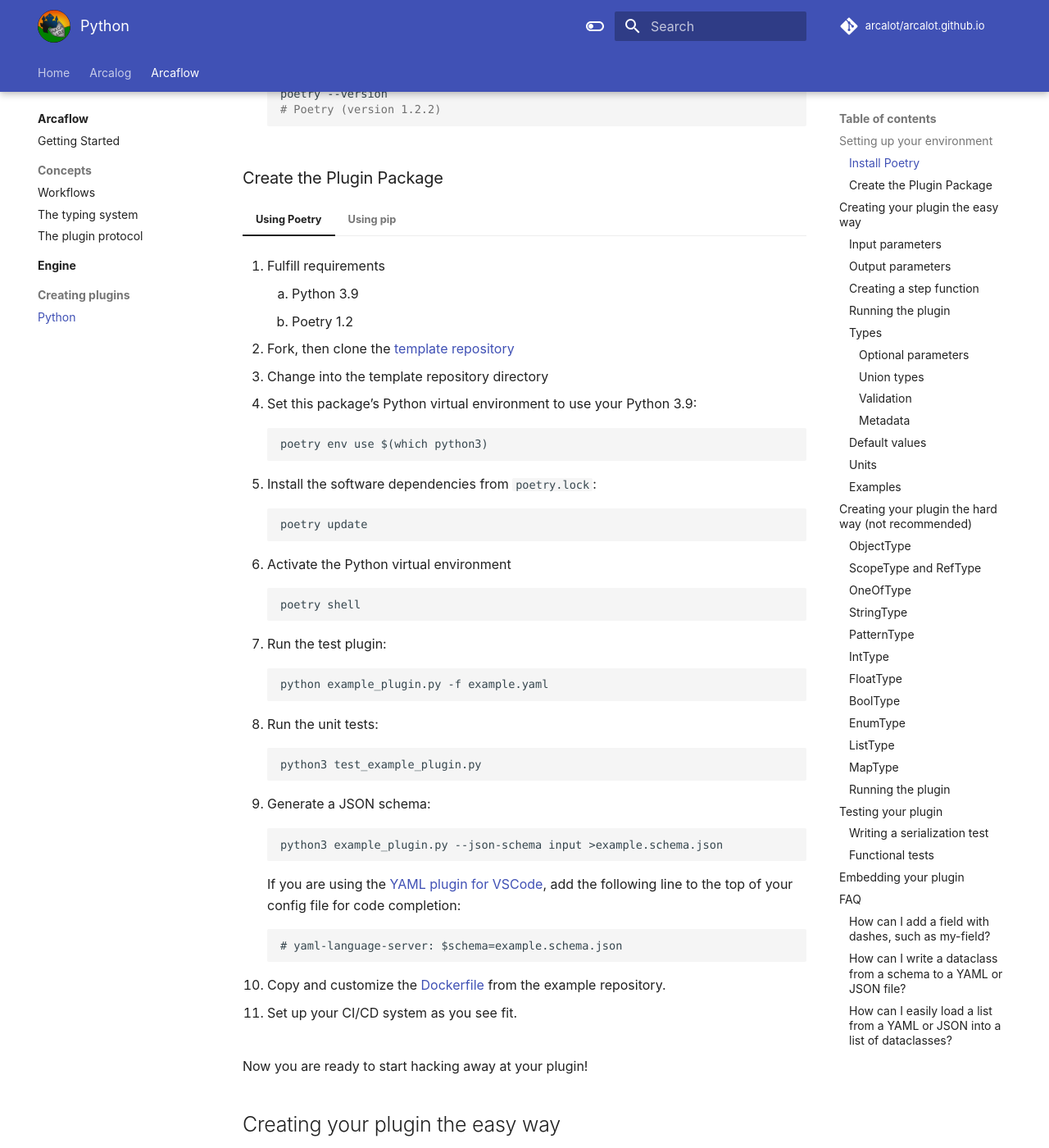
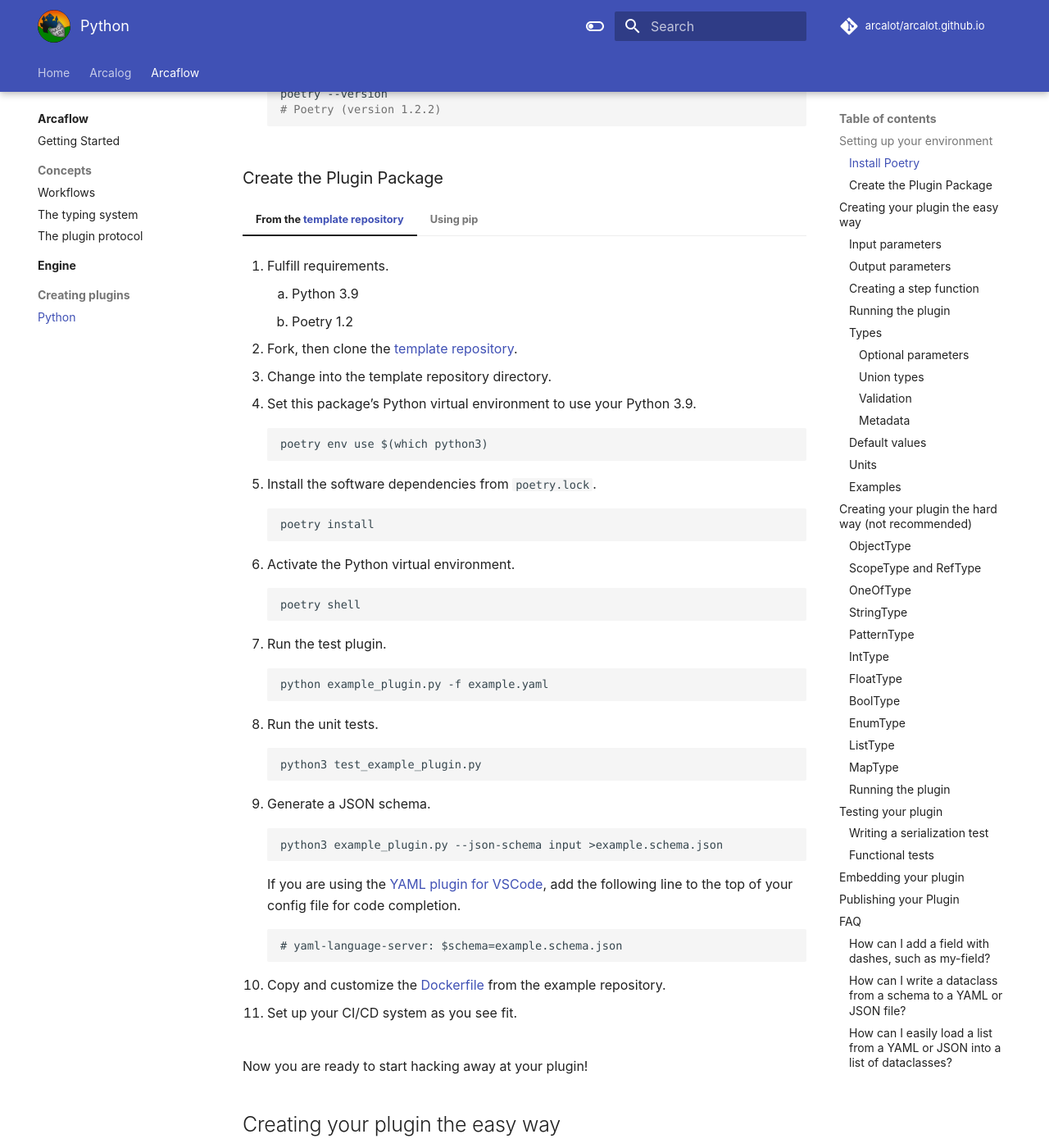
Before and after one commit to arcalot/arcalot.github.io, an MkDocs documentation site: the page built from docs/arcaflow/creating-plugins/python.md, in a window 1280 px wide and 1400 px high, scrolled down 1405 px. Shown: the whole window at 82% size. Built offline with MkDocs 1.6.1 and Material for MkDocs 9.7.7, drawn with Linux system fonts in a browser that asks for light colours; comment, search, counter and statistics services are not loaded; some of the changed text lies outside the part shown.

````diff
--- a/docs/arcaflow/creating-plugins/python.md
+++ b/docs/arcaflow/creating-plugins/python.md
@@ -65,53 +65,53 @@
 
 ### Create the Plugin Package
 
-=== "Using Poetry"
+=== "From the [template repository](https://github.com/arcalot/arcaflow-plugin-template-python)"
 
-    1. Fulfill requirements
+    1. Fulfill requirements.
           1. Python 3.9
           2. Poetry 1.2
 
-    2. Fork, then clone the [template repository](https://github.com/arcalot/arcaflow-plugin-template-python)
+    2. Fork, then clone the [template repository](https://github.com/arcalot/arcaflow-plugin-template-python).
 
-    3. Change into the template repository directory
+    3. Change into the template repository directory.
 
-    4. Set this package's Python virtual environment to use your Python 3.9:
+    4. Set this package's Python virtual environment to use your Python 3.9.
 
         ```
         poetry env use $(which python3)
         ```
 
-    5. Install the software dependencies from `poetry.lock`:
+    5. Install the software dependencies from `poetry.lock`.
 
         ```
-        poetry update
+        poetry install
         ```
 
-    6. Activate the Python virtual environment
+    6. Activate the Python virtual environment.
 
         ```
         poetry shell
         ```
 
-    7. Run the test plugin:
+    7. Run the test plugin.
 
         ```
         python example_plugin.py -f example.yaml
         ```
 
-    8. Run the unit tests:
+    8. Run the unit tests.
 
         ```
         python3 test_example_plugin.py
         ```
 
-    9. Generate a JSON schema:
+    9. Generate a JSON schema.
 
         ```
         python3 example_plugin.py --json-schema input >example.schema.json
         ```
 
-        If you are using the [YAML plugin for VSCode](https://marketplace.visualstudio.com/items?itemName=redhat.vscode-yaml), add the following line to the top of your config file for code completion:
+        If you are using the [YAML plugin for VSCode](https://marketplace.visualstudio.com/items?itemName=redhat.vscode-yaml), add the following line to the top of your config file for code completion.
 
         ```
         # yaml-language-server: $schema=example.schema.json
@@ -892,6 +892,11 @@
 - `yourschema.serialize_output()` to turn the output `dataclass` into a `dict`
 
 
+## Publishing your Plugin
+
+
+
+
 ## FAQ
 
 ### How can I add a field with dashes, such as `my-field`?
````
